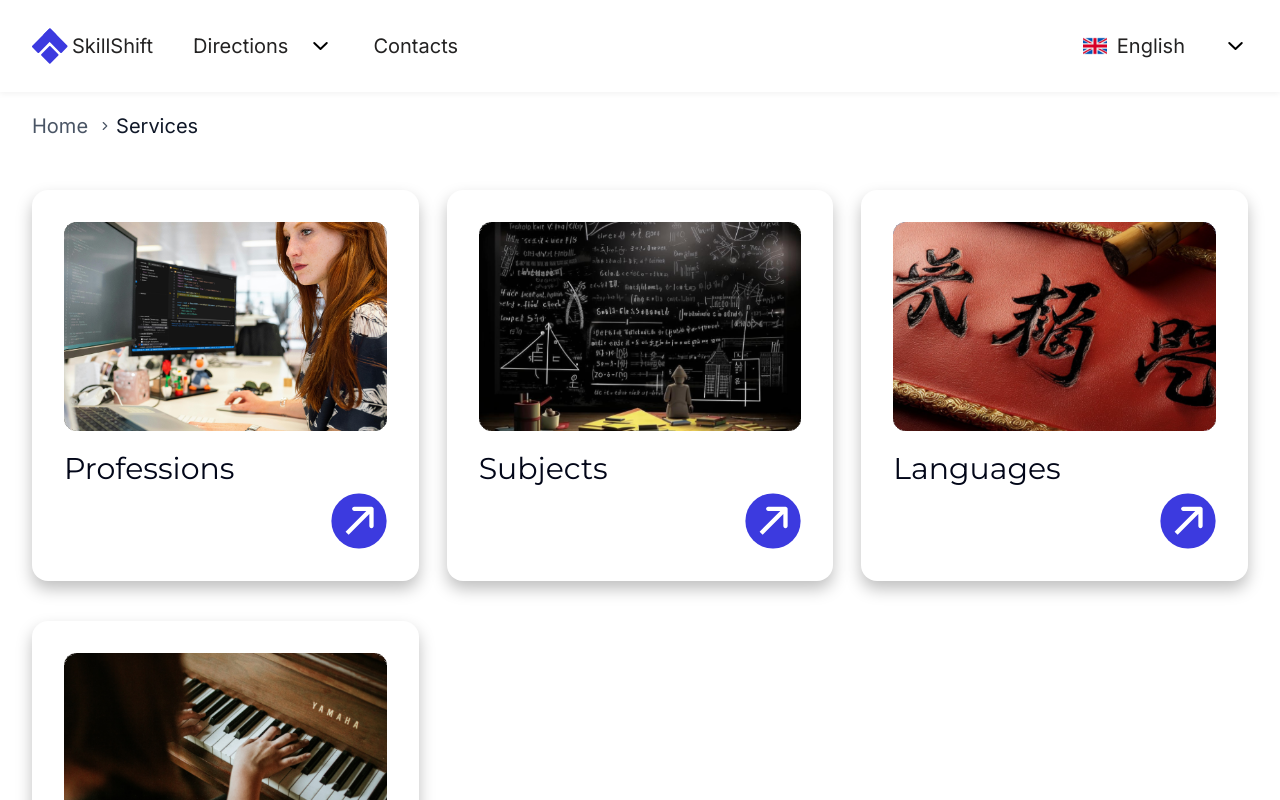
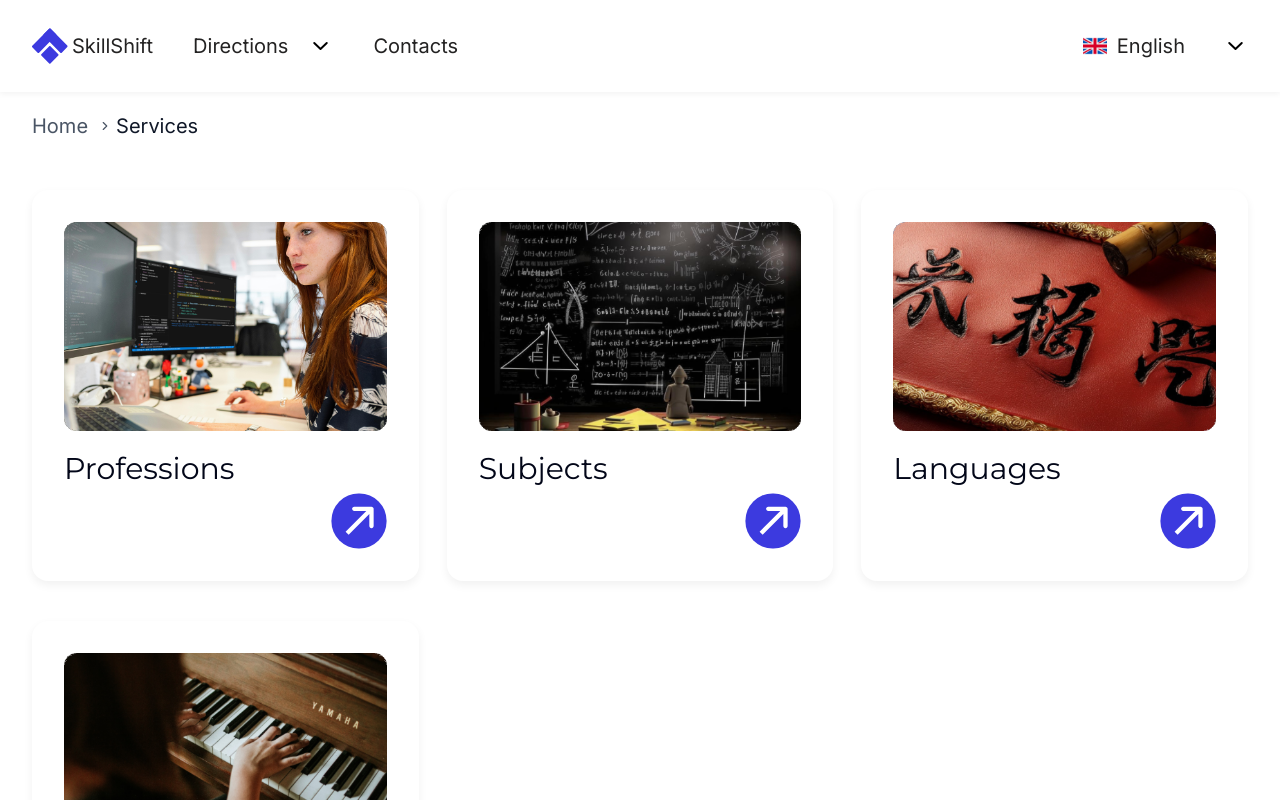
Before and after one commit to yerdoswork1/SkillShift, a Next.js app: page /services in a window 1280 px wide. Shown: the top 800 px of the page. Built offline with nearby package versions, Linux system fonts and the light colour scheme.

Commit message:
refactor/update hover and shadow in main-card component

```diff
--- a/src/components/ui/MainCard.tsx
+++ b/src/components/ui/MainCard.tsx
@@ -19,7 +19,8 @@ const MainCard: React.FC<IMainCardProps> = ({ id, name, image, price, className
                 ${className}
                 bg-white rounded-2xl
                 p-2.5 md:p-5 xl:p-8
-                shadow-[0px_8px_16px_0px_rgba(0,_0,_0,_0.25)]`}
+                shadow-[0px_4px_10px_0px_rgba(0,_0,_0,_0.06)]
+                hover:shadow-[0px_6px_12px_0px_rgba(0,_0,_0,_0.10)]`}
         >
             {image && <Image src={image} alt={name} className="w-full" priority />}
             <div>
```
